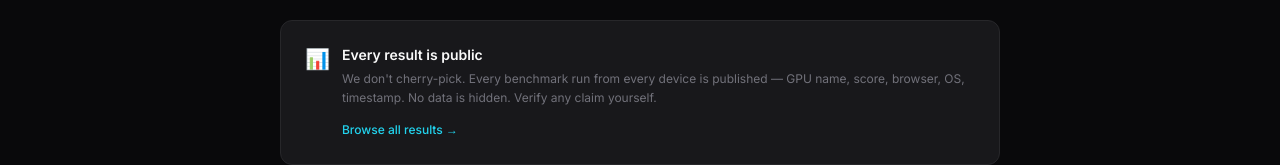
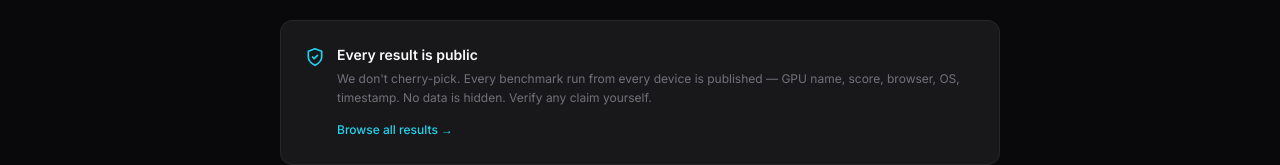
Before and after one commit to abgnydn/gpubench, a Next.js app: page / in a window 1280 px wide. Shown: the part 1528-1693 px from the top of the page. Built offline with nearby package versions, Linux system fonts and the light colour scheme; no server answers; the database is empty.

Commit message:
fix: replace emoji with Lucide shield-check icon for transparency card

```diff
--- a/src/app/page.tsx
+++ b/src/app/page.tsx
@@ -388,7 +388,7 @@ export default function HomePage() {
         {/* Open data */}
         <div className="card border-bench-accent/10 mt-4">
           <div className="flex items-start gap-3">
-            <span className="text-xl">&#x1F4CA;</span>
+            <svg className="w-5 h-5 text-bench-accent flex-shrink-0 mt-0.5" viewBox="0 0 24 24" fill="none" stroke="currentColor" strokeWidth="2" strokeLinecap="round" strokeLinejoin="round"><path d="M12 22s8-4 8-10V5l-8-3-8 3v7c0 6 8 10 8 10z"/><path d="m9 12 2 2 4-4"/></svg>
             <div className="flex-1">
               <h3 className="font-semibold text-bench-text text-sm mb-1">Every result is public</h3>
               <p className="text-xs text-bench-muted leading-relaxed mb-2">
```
